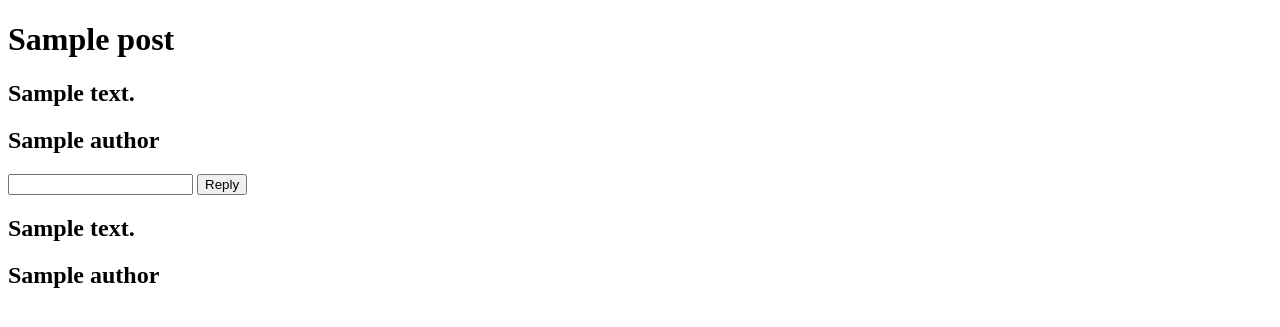
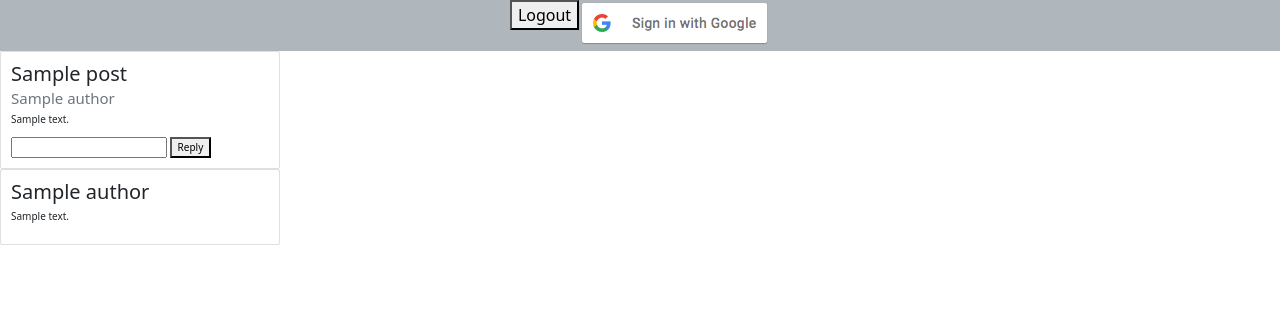
Before and after one commit to Msamson09/Definitely_Not_Reddit, a Node project: template views/posts/show.ejs in a window 1280 px wide. Shown: the top 327 px of the page. Run offline with Node 20 templates, Linux system fonts and the light colour scheme; the template is opened without the code that fills it: most values are stand-ins (such as "Sample title", 1, 10 or a date in 2020).

Commit message:
adds card styling to show.ejs

```diff
--- a/public/stylesheets/edit.css
+++ b/public/stylesheets/edit.css
@@ -0,0 +1,8 @@
+body {
+    background-color: rgb(189, 22, 61);
+    /* Use a system font, if none are available use an available sans-sarif font */
+    font-family: system-ui, -apple-system, BlinkMacSystemFont, "Segoe UI",
+          Roboto, Oxygen-Sans, Ubuntu, Cantarell, "Helvetica Neue", sans-serif;
+    margin: 0;
+    font-family: Verdana, Arial, sans-serif
+}
--- a/public/stylesheets/style.css
+++ b/public/stylesheets/style.css
@@ -20,8 +20,6 @@ html {
 body {
   background-color: rgb(189, 22, 61);
   /* Use a system font, if none are available use an available sans-sarif font */
-  font-family: system-ui, -apple-system, BlinkMacSystemFont, "Segoe UI",
-        Roboto, Oxygen-Sans, Ubuntu, Cantarell, "Helvetica Neue", sans-serif;
   margin: 0;
   font-family: Verdana, Arial, sans-serif
 }
--- a/views/partials/nav.ejs
+++ b/views/partials/nav.ejs
@@ -10,4 +10,5 @@
         <img id="siwg-image" alt="Sign in with Google" />
       </button>
     </a>
+
 </nav>
--- a/views/posts/show.ejs
+++ b/views/posts/show.ejs
@@ -1,3 +1,6 @@
+<%- include('../partials/html-head') %>
+<%- include('../partials/nav') %>
+
 <!DOCTYPE html>
 <html lang="en">
 <head>
@@ -5,25 +8,37 @@
     <meta http-equiv="X-UA-Compatible" content="IE=edge">
     <meta name="viewport" content="width=device-width, initial-scale=1.0">
     <link rel="stylesheet" href="/stylesheets/edit.css" />
+    <link href="https://cdn.jsdelivr.net/npm/bootstrap@5.0.2/dist/css/bootstrap.min.css" rel="stylesheet" integrity="sha384-EVSTQN3/azprG1Anm3QDgpJLIm9Nao0Yz1ztcQTwFspd3yD65VohhpuuCOmLASjC" crossorigin="anonymous">
     <title>Definitely-Not-Reddit</title>
 </head>
 <body>
-   <h1><%= post.title %> </h1>
-   <h2><%= post.text %> </h2>
-   <h2><%= post.author.name %> </h2>
+    <div class="card" style="width: 28rem;">
+        <div class="card-body">
+          <h2 class="card-title"><%= post.title %></h2>
+          <h4 class="card-subtitle mb-2 text-muted"><%= post.author.name %></h4>
+          <p class="card-text"><%= post.text %></p>
           <form action="/posts/<%= post._id %>/replies" method="POST">
             <input type="text" name="text">
             <button>Reply</button>
            </form>
+        </div>
+    </div>
 <% post.replies.forEach(reply => { %>
-    <h2><%= reply.text %> </h2>
-    <h2><%= reply.author.name %> </h2>
+    <div class="card" style="width: 28rem;">
+        <div class="card-body">
+          <h2 class="card-title"><%= reply.author.name %></h2>
+          <p class="card-text"><%= reply.text %></p>
           <% if (user.profile._id.equals(post.author._id)) { %>
             <form action="/posts/<%= post._id %>/replies/<%= reply._id %>?_method=DELETE" method="POST">
                 <button type="submit">Delete</button>
             </form>
+        </div>
+    </div>
+
     <% } %>
 <% }) %>
 
+<script src="https://cdn.jsdelivr.net/npm/bootstrap@5.0.2/dist/js/bootstrap.bundle.min.js" integrity="sha384-MrcW6ZMFYlzcLA8Nl+NtUVF0sA7MsXsP1UyJoMp4YLEuNSfAP+JcXn/tWtIaxVXM" crossorigin="anonymous"></script>
 </body>
+<%- include('../partials/footer') %>
 </html>
```
Lines whose indentation alone changed are shown as unchanged.
